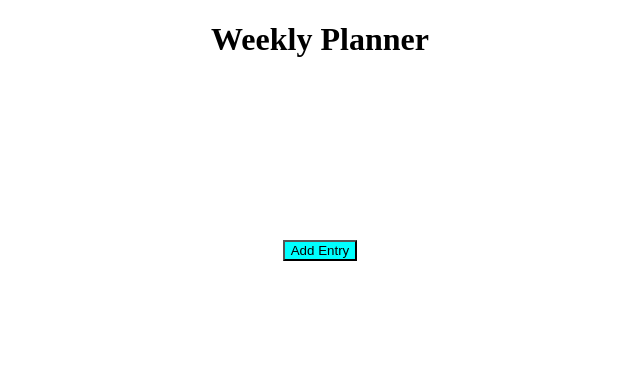
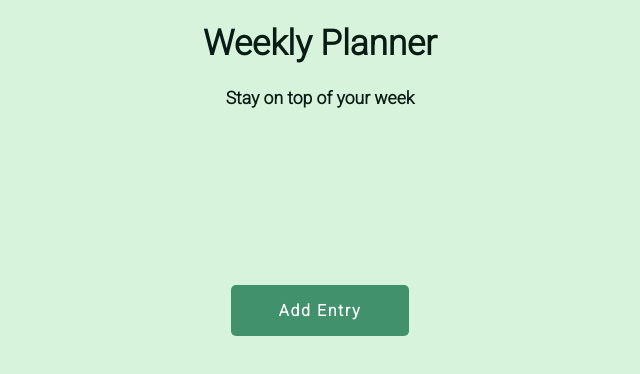
Before and after one commit to angeljubilee/week-planner, a plain HTML site: page index.html in a window 1280 px wide. Shown: the whole page, without its empty margins (320-960 px from the left). Drawn offline with Linux system fonts and the light colour scheme; a web font is replaced by a local one.

Commit message:
Added styling to the welcome page.

```diff
--- a/index.html
+++ b/index.html
@@ -7,12 +7,14 @@
   <link rel="stylesheet" href="styles.css">
   <link rel="stylesheet" href="layout.css">
   <link rel="stylesheet" href="reset.css">
+  <link href="https://fonts.googleapis.com/css?family=Droid+Serif|Roboto:300" rel="stylesheet">
 </head>
 <body>
   <div class="container">
     <div class="row">
       <div class="column-full text-center">
         <h1>Weekly Planner</h1>
+        <h3>Stay on top of your week</h3>
       </div>
     </div>
     <div class="row margin-top-10">
--- a/styles.css
+++ b/styles.css
@@ -1,3 +1,24 @@
+body {
+  background-color: #d8f3dc;
+  font-family: 'Droid Serif', serif;
+  font-size: 15px;
+}
+
+h1 {
+  font-size: 35px;
+}
+
+h1,
+h2,
+h3,
+h4,
+h5,
+h6 {
+  color: #081c15;
+  font-family: 'Roboto', sans-serif;
+
+  /* font-size: 35px;font-size */
+}
 
 .text-center {
   text-align: center;
@@ -8,5 +29,19 @@
 }
 
 .add-entry {
-  background-color: aqua;
+  letter-spacing: 0.1rem;
+  font-family: 'Roboto', sans-serif;
+  font-size: 1rem;
+  font-weight: bold;
+  color: white;
+  border-style: none;
+  border-radius: 5px;
+  padding: 1rem 3rem;
+  background-color: #40916c;
+  transition: 0.5s;
 }
+
+.add-entry:hover {
+  background-color: #52b788;
+  cursor: pointer;
+}
```
